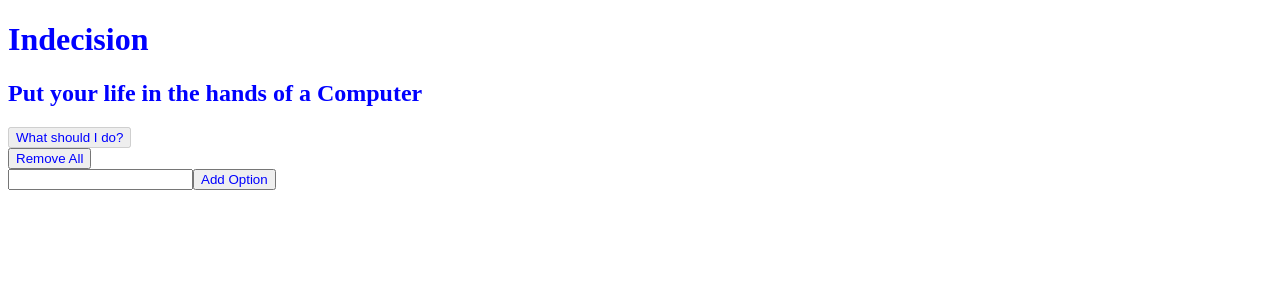
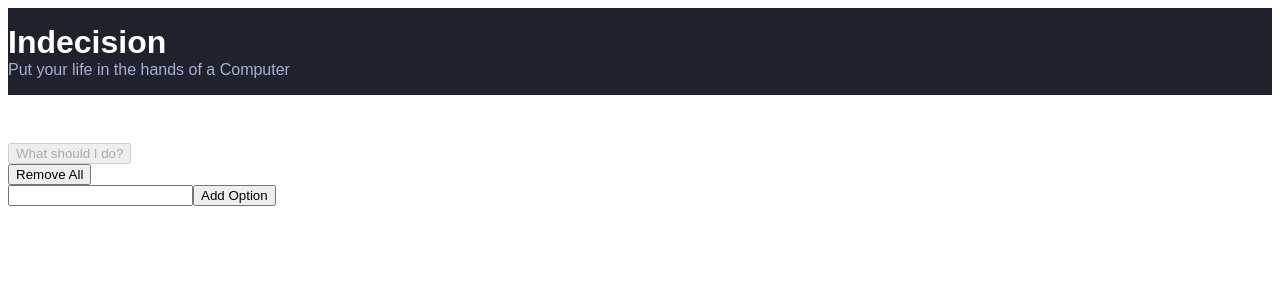
Before and after one commit to SaeromB/react-course, a React app: page / in a window 1280 px wide. Shown: the top 300 px of the page. Built offline with nearby package versions, Linux system fonts and the light colour scheme.

Commit message:
Added Header style

```diff
--- a/src/components/Header.js
+++ b/src/components/Header.js
@@ -1,9 +1,10 @@
 import React from 'react';
 
+
 const Header = (props) => (
-  <div>
-    <h1>{props.title}</h1>
-    {props.subtitle && <h2>{props.subtitle}</h2>}
+  <div className="header">
+    <h1 className="header__title">{props.title}</h1>
+    {props.subtitle && <h2 className="header__subtitle">{props.subtitle}</h2>}
   </div>
 )
 
--- /dev/null
+++ b/src/styles/base/_base.scss
@@ -0,0 +1,14 @@
+html {
+  // 16 * .625
+  font-size: 62.5%
+}
+
+body {
+  font-family: Arial, Helvetica, sans-serif;
+  font-size: 1.6rem
+}
+
+h1{
+  // 16px
+  font-size: 2.2rem;
+}
--- /dev/null
+++ b/src/styles/components/_header.scss
@@ -0,0 +1,20 @@
+.header {
+  background: #20222b;
+  color: white;
+  margin-bottom: 4.8rem;
+  //padding on the top and the bottom will have 1.6rem and left and right will have 0.
+  padding: 1.6rem 0;
+}
+
+// BEM block element modifier
+.header__title {
+  font-size: 3.2rem;
+  margin: 0;
+}
+
+.header__subtitle {
+  color: #a5afd7;
+  font-size: 1.6rem;
+  font-weight: 500;
+  margin: 0;
+}
--- a/src/styles/styles.scss
+++ b/src/styles/styles.scss
@@ -1,5 +1,2 @@
-$brand-color: blue;
-
-* {
-    color: $brand-color
-}
+@import './base/base';
+@import './components/header';
```
